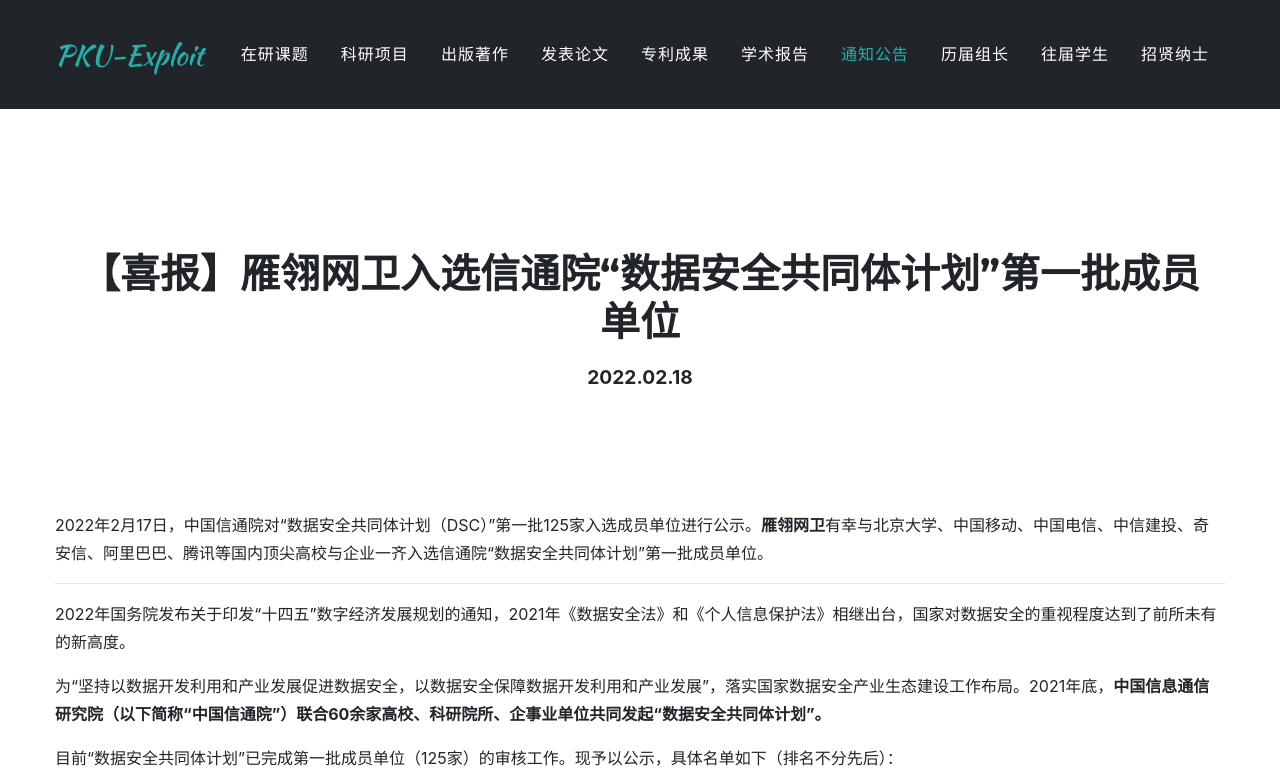
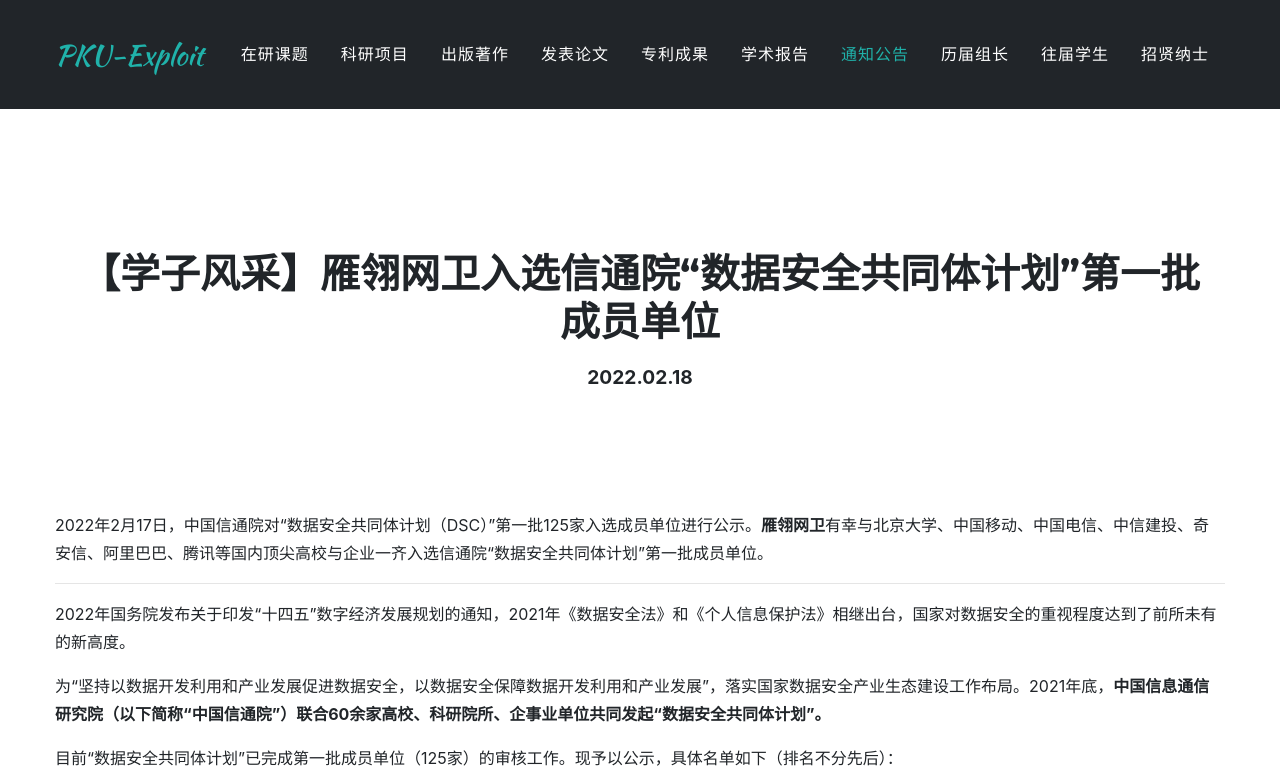
Before and after one commit to xxycfhb/xxycfhb.github.io, a Jekyll site: the page built from _posts/notice/2022-2-18-notice-21.md, in a window 1280 px wide and 900 px high, cut to the strip 0-784 px from the top of the window. Built offline with Jekyll 4.4.1, drawn with Linux system fonts in a browser that asks for light colours; some web fonts are replaced.

Commit message:
Update 2022-2-18-notice-21.md

```diff
--- a/_posts/notice/2022-2-18-notice-21.md
+++ b/_posts/notice/2022-2-18-notice-21.md
@@ -1,7 +1,7 @@
 ---
 layout: post
 title: 通知公告
-subtitle: '【喜报】雁翎网卫入选信通院“数据安全共同体计划”第一批成员单位'
+subtitle: '【学子风采】雁翎网卫入选信通院“数据安全共同体计划”第一批成员单位'
 date: 2022.2.18
 permalink: /:categories/:year/:month/:day/:title
 categories:
```
